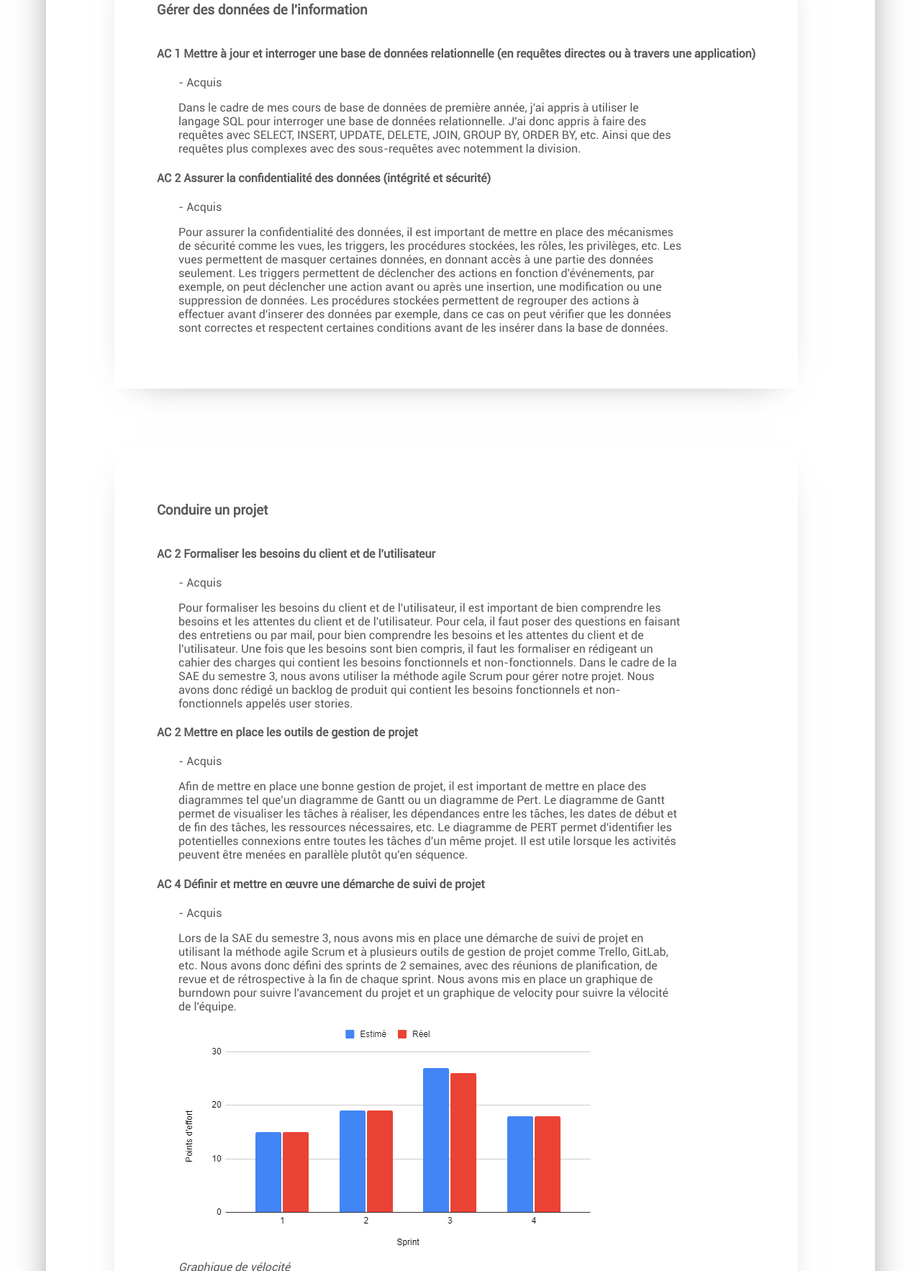
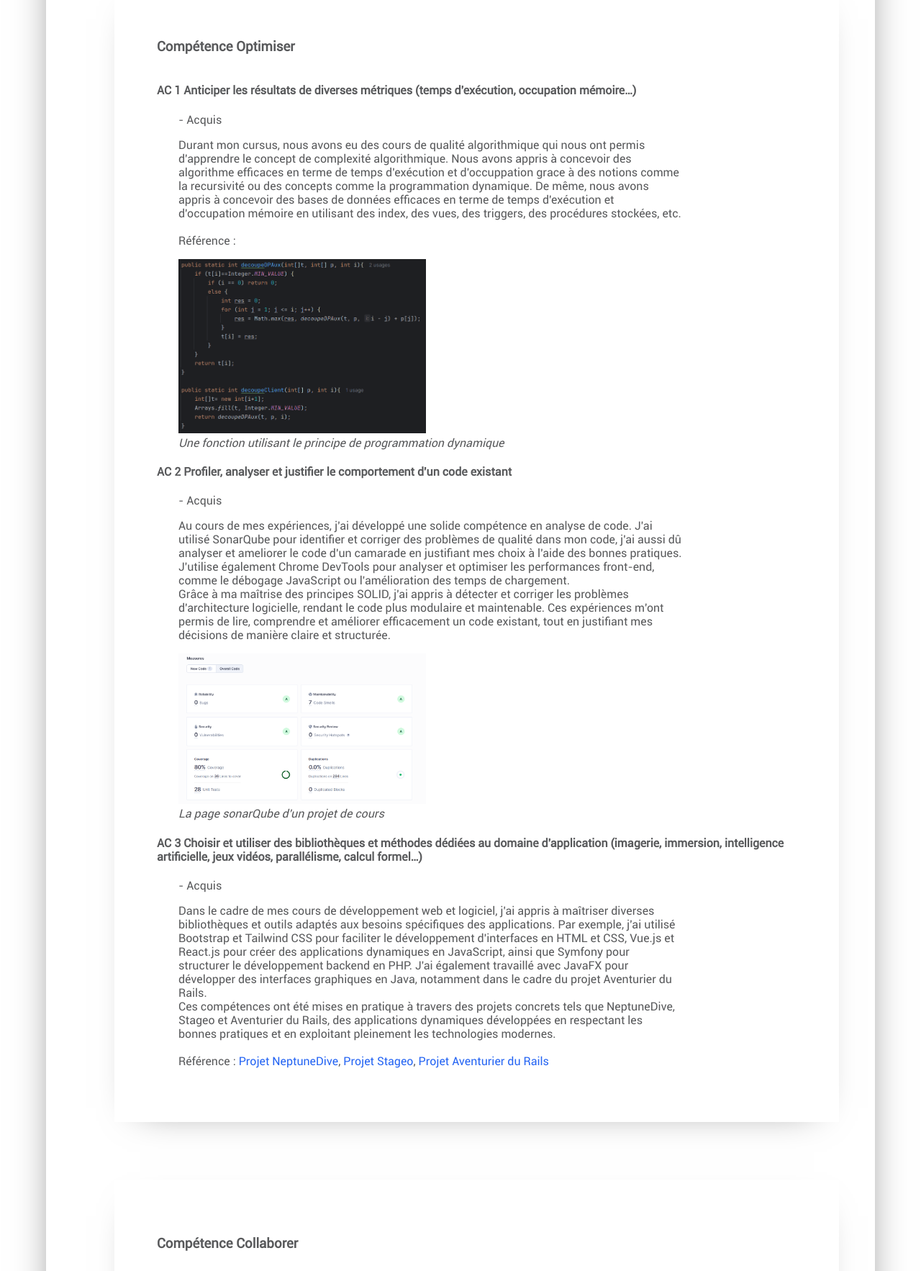
Before and after one commit to lenynou/lenysoulard, a plain HTML site: page pages/profile/competence.html in a window 1280 px wide. Shown: the part 2010-3776 px from the top of the page at 72% size. Drawn offline with Linux system fonts and the light colour scheme.

Commit message:
feat: ajout des AC des 2 dernieres compétence de niveau 3

```diff
--- a/pages/profile/competence.html
+++ b/pages/profile/competence.html
@@ -86,70 +86,125 @@
                             Référence : <a class="default-link" href="../projet/neptuneDive.html">Projet NeptuneDive</a>
                         </p>
                         <div>
-                            <p style="margin-bottom: 0; font-style: italic;">Conifguration CI/CD Gitlab d'un projet de cours</p>
-                            <img src="../../ressources/img/cicd.png" alt="Code du serveur TCP" style="width: 40%;">
+                            <img src="../../ressources/img/cicd.png" alt="Image d'un conifguration CI/CD Gitlab d'un projet de cours" style="width: 40%;">
+                            <p style="margin-top: 0; font-style: italic;">Conifguration CI/CD Gitlab d'un projet de cours</p>
                         </div>
                     </div>
 
                 </div>
             </section>
             <section>
-                <H3>Gérer des données de l'information</H3>
+                <H3>Compétence Optimiser</H3>
                 <div>
-                    <h4>AC 1 Mettre à jour et interroger une base de données relationnelle (en requêtes directes ou à travers une application)</h4>
+                    <h4>AC 1 Anticiper les résultats de diverses métriques (temps d'exécution, occupation
+                        mémoire…)</h4>
                     <div>
                         <p>- Acquis</p>
                         <p>
-                            Dans le cadre de mes cours de base de données de première année, j'ai appris à utiliser le langage SQL pour interroger une base de données relationnelle.
-                            J'ai donc appris à faire des requêtes avec SELECT, INSERT, UPDATE, DELETE, JOIN, GROUP BY, ORDER BY, etc.
-                            Ainsi que des requêtes plus complexes avec des sous-requêtes avec notemment la division.
-
+                            Durant mon cursus, nous avons eu des cours de qualité algorithmique qui nous ont permis d'apprendre le concept de complexité algorithmique.
+                            Nous avons appris à concevoir des algorithme efficaces en terme de temps d'exécution et d'occuppation grace à des notions comme la recursivité
+                            ou des concepts comme la programmation dynamique.
+                            De même, nous avons appris à concevoir des bases de données efficaces en terme de temps d'exécution et
+                            d'occupation mémoire en utilisant des index, des vues, des triggers, des procédures stockées, etc.
+                            <br>
+                            <br>
+                            Référence :
                         </p>
+                        <div>
+                            <img src="../../ressources/img/progDP.png" alt="Image d'une fonction utilisant le principe de programmation dynamique" style="width: 40%;">
+                            <p style="margin-top: 0; font-style: italic;">Une fonction utilisant le principe de programmation dynamique</p>
+                        </div>
                     </div>
-                    <h4>AC 2 Assurer la confidentialité des données (intégrité et sécurité)</h4>
+                    <h4>AC 2 Profiler, analyser et justifier le comportement d'un code existant</h4>
                     <div>
                         <p>- Acquis</p>
                         <p>
-                            Pour assurer la confidentialité des données, il est important de mettre en place des mécanismes de sécurité comme les vues, les triggers, les procédures stockées, les rôles, les privilèges, etc.
-                            Les vues permettent de masquer certaines données, en donnant accès à une partie des données seulement.
-                            Les triggers permettent de déclencher des actions en fonction d'événements, par exemple, on peut déclencher une action avant ou après une insertion, une modification ou une suppression de données.
-                            Les procédures stockées permettent de regrouper des actions à effectuer avant d'inserer des données par exemple, dans ce cas on peut vérifier que les données sont correctes et respectent certaines conditions avant de les insérer dans la base de données.
+                            Au cours de mes expériences, j'ai développé une solide compétence en analyse de code.
+                            J'ai utilisé SonarQube pour identifier et corriger des problèmes de qualité dans mon code, j'ai aussi dû analyser
+                            et ameliorer le code d'un camarade en justifiant mes choix à l'aide des bonnes pratiques. J'utilise également Chrome DevTools pour analyser
+                            et optimiser les performances front-end, comme le débogage JavaScript ou l'amélioration des temps de chargement.
+                            <br>
+                            Grâce à ma maîtrise des principes SOLID, j'ai appris à détecter et corriger les problèmes d'architecture logicielle,
+                            rendant le code plus modulaire et maintenable. Ces expériences m'ont permis de lire,
+                            comprendre et améliorer efficacement un code existant, tout en justifiant mes décisions de manière claire et structurée.
+                        </p>
+                        <div>
+                            <img src="../../ressources/img/sonarQube.png" alt="Image de la page sonarQube d'un projet" style="width: 40%;">
+                            <p style="margin-top: 0; font-style: italic;">La page sonarQube d'un projet de cours</p>
+                        </div>
+                    </div>
+                    <h4>AC 3 Choisir et utiliser des bibliothèques et méthodes dédiées au domaine d'application (imagerie, immersion, intelligence artificielle, jeux vidéos,
+                        parallélisme, calcul formel…)</h4>
+                    <div>
+                        <p>- Acquis</p>
+                        <p>
+                            Dans le cadre de mes cours de développement web et logiciel, j'ai appris à maîtriser diverses bibliothèques et
+                            outils adaptés aux besoins spécifiques des applications. Par exemple, j'ai utilisé Bootstrap et Tailwind CSS pour
+                            faciliter le développement d'interfaces en HTML et CSS, Vue.js et React.js pour créer des applications dynamiques en JavaScript,
+                            ainsi que Symfony pour structurer le développement backend en PHP.
+                            J'ai également travaillé avec JavaFX pour développer des interfaces graphiques en Java, notamment dans le cadre du projet Aventurier du Rails.
+                            <br>
+                            Ces compétences ont été mises en pratique à travers des projets concrets tels que NeptuneDive, Stageo et Aventurier du Rails,
+                            des applications dynamiques développées en respectant les bonnes pratiques et en exploitant pleinement les technologies modernes.
+                            <br>
+                            <br>
+                            Référence : <a class="default-link" href="../projet/neptuneDive.html">Projet NeptuneDive</a>, <a class="default-link" href="../projet/stageo.html">Projet Stageo</a>, <a class="default-link" href="../projet/aventurier.html">Projet Aventurier du Rails</a>
                         </p>
                     </div>
                 </div>
             </section>
             <section>
-                <H3>Conduire un projet</H3>
+                <H3>Compétence Collaborer</H3>
                 <div>
-                    <h4>AC 2 Formaliser les besoins du client et de l'utilisateur</h4>
+                    <h4>AC 1 Organiser et partager une veille numérique</h4>
                     <div>
                         <p>- Acquis</p>
                         <p>
-                            Pour formaliser les besoins du client et de l'utilisateur, il est important de bien comprendre les besoins et les attentes du client et de l'utilisateur.
-                            Pour cela, il faut poser des questions en faisant des entretiens ou par mail, pour bien comprendre les besoins et les attentes du client et de l'utilisateur.
-                            Une fois que les besoins sont bien compris, il faut les formaliser en rédigeant un cahier des charges qui contient les besoins fonctionnels et non-fonctionnels.
-                            Dans le cadre de la SAE du semestre 3, nous avons utiliser la méthode agile Scrum pour gérer notre projet. Nous avons donc rédigé un backlog de produit qui contient les besoins fonctionnels et non-fonctionnels appelés user stories.
+                            Durant ma 3ème année nous avons dû réaliser une veille technologique sur différents sujets de nos choix.
+                            Nous avons utilisé des outils comme Feedly pour suivre les actualités des technologies du web, ou encore google alert pour être informé des nouveautés.
+                            Pour organiser et partager nos recherches nous utilisons un document partagé sur Google Drive.
                         </p>
                     </div>
-                    <h4>AC 2 Mettre en place les outils de gestion de projet</h4>
+                    <h4>AC 2 Identifier les enjeux de l'économie de l'innovation numérique</h4>
                     <div>
                         <p>- Acquis</p>
                         <p>
-                            Afin de mettre en place une bonne gestion de projet, il est important de mettre en place des diagrammes tel que'un diagramme de Gantt ou un diagramme de Pert.
-                            Le diagramme de Gantt permet de visualiser les tâches à réaliser, les dépendances entre les tâches, les dates de début et de fin des tâches, les ressources nécessaires, etc.
-                            Le diagramme de PERT permet d'identifier les potentielles connexions entre toutes les tâches d'un même projet. Il est utile lorsque les activités peuvent être menées en parallèle plutôt qu'en séquence.
+
                         </p>
                     </div>
-                    <h4>AC 4 Définir et mettre en œuvre une démarche de suivi de projet</h4>
+                    <h4>AC 3 Guider la conduite du changement informatique au sein d'une organisation</h4>
                     <div>
                         <p>- Acquis</p>
                         <p>
-                            Lors de la SAE du semestre 3, nous avons mis en place une démarche de suivi de projet en utilisant la méthode agile Scrum et à plusieurs outils de gestion de projet comme Trello, GitLab, etc.
-                            Nous avons donc défini des sprints de 2 semaines, avec des réunions de planification, de revue et de rétrospective à la fin de chaque sprint.
-                            Nous avons mis en place un graphique de burndown pour suivre l'avancement du projet et un graphique de velocity pour suivre la vélocité de l'équipe.
+                            Dans le cadre de ma formation, j'ai étudié les principes et enjeux liés à la conduite du changement informatique au sein d'une organisation.
+                            J'ai acquis une compréhension approfondie des bénéfices, comme l'amélioration de la productivité et de l'efficacité des processus,
+                            mais aussi des contraintes, telles que les résistances au changement ou la nécessité d'une formation adaptée pour les utilisateurs.
+                            <br>
+                            Ces connaissances me permettent d'identifier les étapes clés d'un changement réussi, notamment l'analyse des besoins,
+                            la communication avec les parties prenantes, la planification de la transition et l'accompagnement des utilisateurs dans l'adoption de nouvelles solutions.
                         </p>
-                        <img src="../../ressources/img/graph-velo.png" alt="Graphique de vélocité">
-                        <p style="width: 170px; margin-top: 0;"><i>Graphique de vélocité</i></p>
+                    </div>
+                    <h4>AC 4 Accompagner le management de projet informatique</h4>
+                    <div>
+                        <p>- Acquis</p>
+                        <p>
+                            Au cours de ma formation, j'ai acquis des connaissances sur les méthodes et outils permettant d'accompagner
+                            le management de projet informatique. J'ai étudié les différentes phases d'un projet, de la planification à
+                            la gestion des risques, ainsi que le suivi de l'avancement. En particulier, j'ai appris à appliquer les méthodes agiles,
+                            telles que Scrum, qui privilégient la flexibilité, la collaboration continue et l'adaptation rapide aux changements.
+                            J'ai également utilisé des outils de gestion de projet comme Trello pour organiser et suivre les tâches tout
+                            en assurant une communication fluide entre les membres de l'équipe.
+                            <br>
+                            Dans mes projets académiques, tels que NeptuneDive et Aventurier du Rails, j'ai contribué à la gestion des tâches et au
+                            respect des délais en travaillant en étroite collaboration avec mes coéquipiers.
+                            <br>
+                            <br>
+                            Référence : <a class="default-link" href="../projet/neptuneDive.html">Projet NeptuneDive</a>, <a class="default-link" href="../projet/aventurier.html">Projet Aventurier du Rails</a>
+                        </p>
+                        <div>
+                            <img src="../../ressources/img/trelloneptuneDive.png" alt="Image du trello du premier sprint du projet NeptuneDive" style="width: 40%;">
+                            <p style="margin-top: 0; font-style: italic;">Le trello du premier sprint du projet NeptuneDive</p>
+                        </div>
                     </div>
                 </div>
             </section>
```
Also changed, not shown: ressources/img/progDP.png (added), ressources/img/sonarQube.png (added), ressources/img/trelloneptuneDive.png (added).
